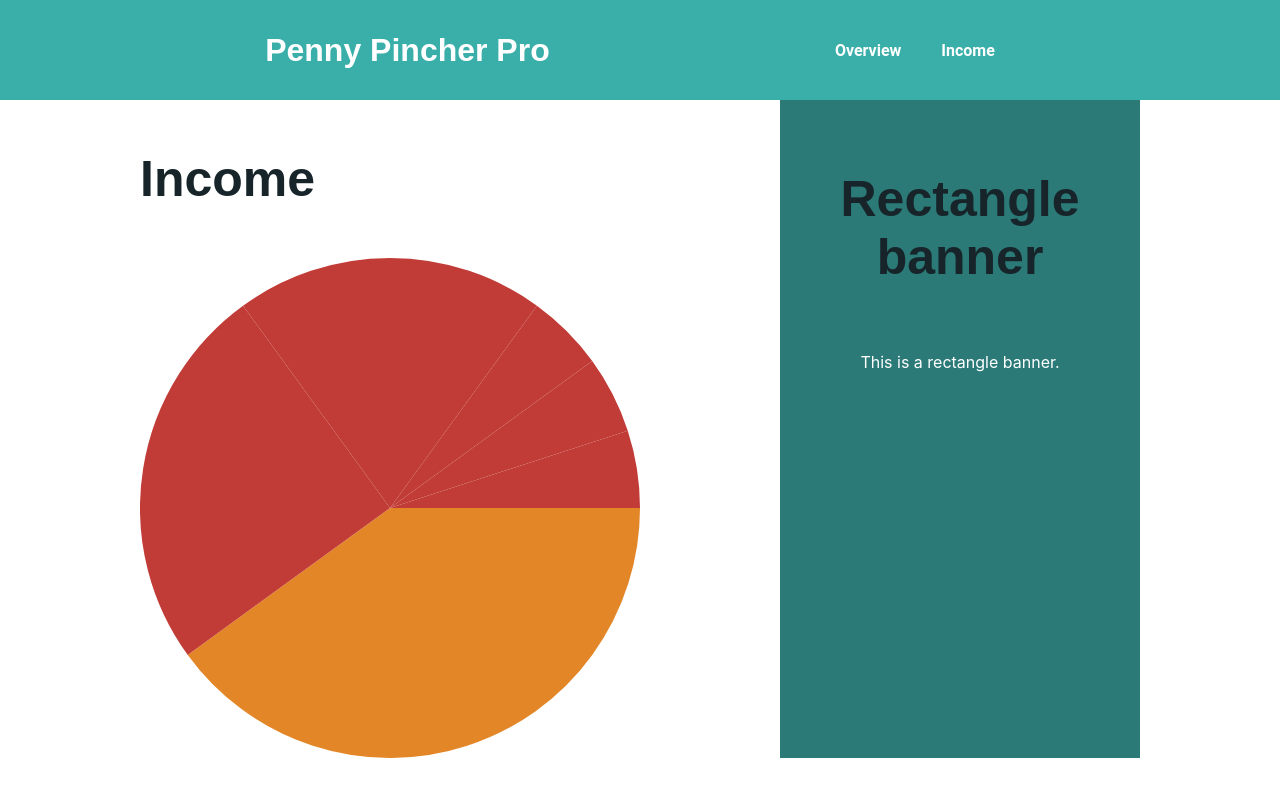
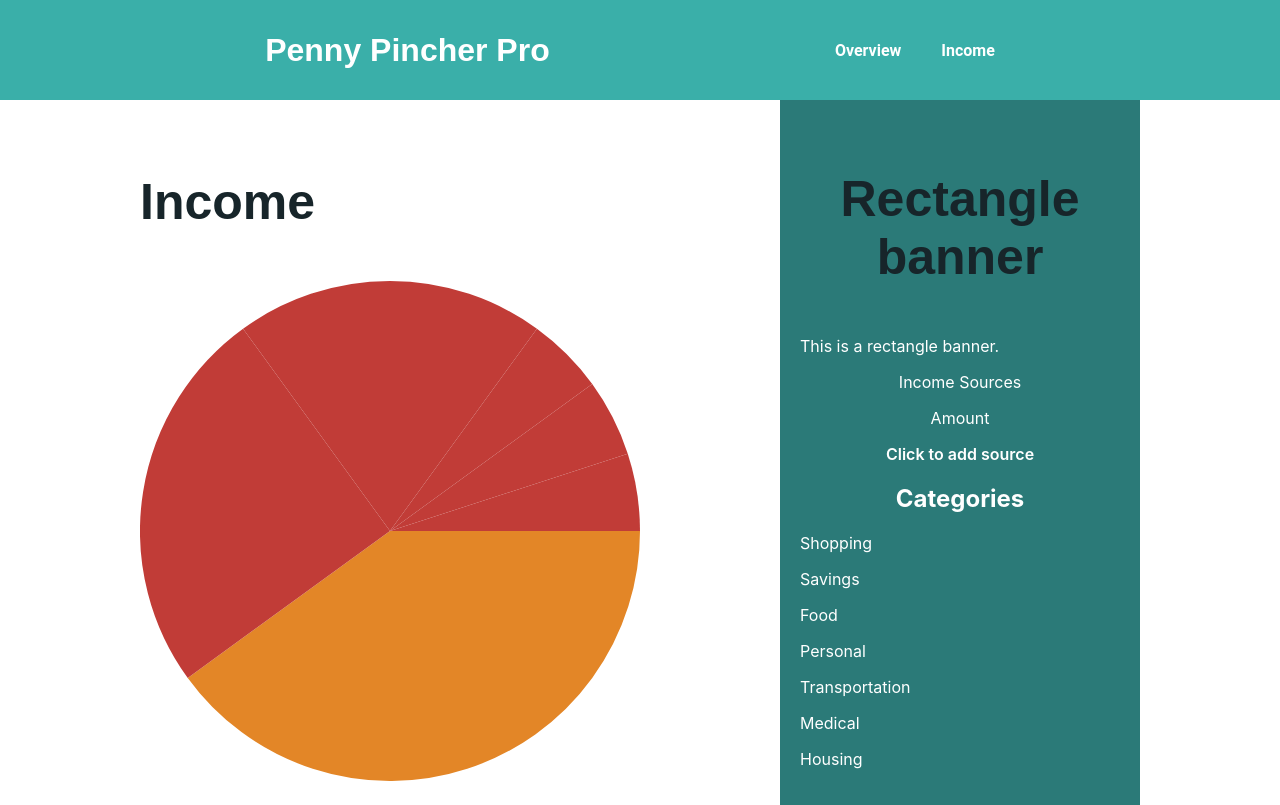
Before and after one commit to naimad-adrec/P-P-P, a React (Create React App) app in the folder p-p-p/: page /income in a window 1280 px wide. Built offline with nearby package versions, Linux system fonts and the light colour scheme.

Commit message:
added banner
current

```diff
--- a/p-p-p/src/components/banner.css
+++ b/p-p-p/src/components/banner.css
@@ -1,8 +1,9 @@
 .banner {
     width: 25%;
+    height: 20%;
     background-color: #2b7a78;
     padding: 20px;
-    display: flex;
+    justify-content: flex-start;
     flex-direction: column;
     align-self: stretch;
     color: #fff;
@@ -16,3 +17,7 @@
   .content {
     justify-self: flex-start;
   }
+
+  .Text{
+    text-align: left
+  }
--- a/p-p-p/src/components/banner.js
+++ b/p-p-p/src/components/banner.js
@@ -5,6 +5,18 @@ const banner = () => {
     <div className='banner'>
         <h2 className='title'>Rectangle banner</h2>
         <p className='content'>This is a rectangle banner.</p>
+        <p className='Income Sources'>Income Sources</p>
+        <p className='Amount'>Amount</p>
+        <p className='Job Name'></p>
+        <a className='Sources Link' href='/add'>Click to add source</a>
+        <h2 className='Categories'>Categories</h2>
+        <p className='Text'>Shopping</p>
+        <p className='Text'>Savings</p>
+        <p className='Text'>Food</p>
+        <p className='Text'>Personal</p>
+        <p className='Text'>Transportation</p>
+        <p className='Text'>Medical</p>
+        <p className='Text'>Housing</p>
     </div>
   )
 }
```
